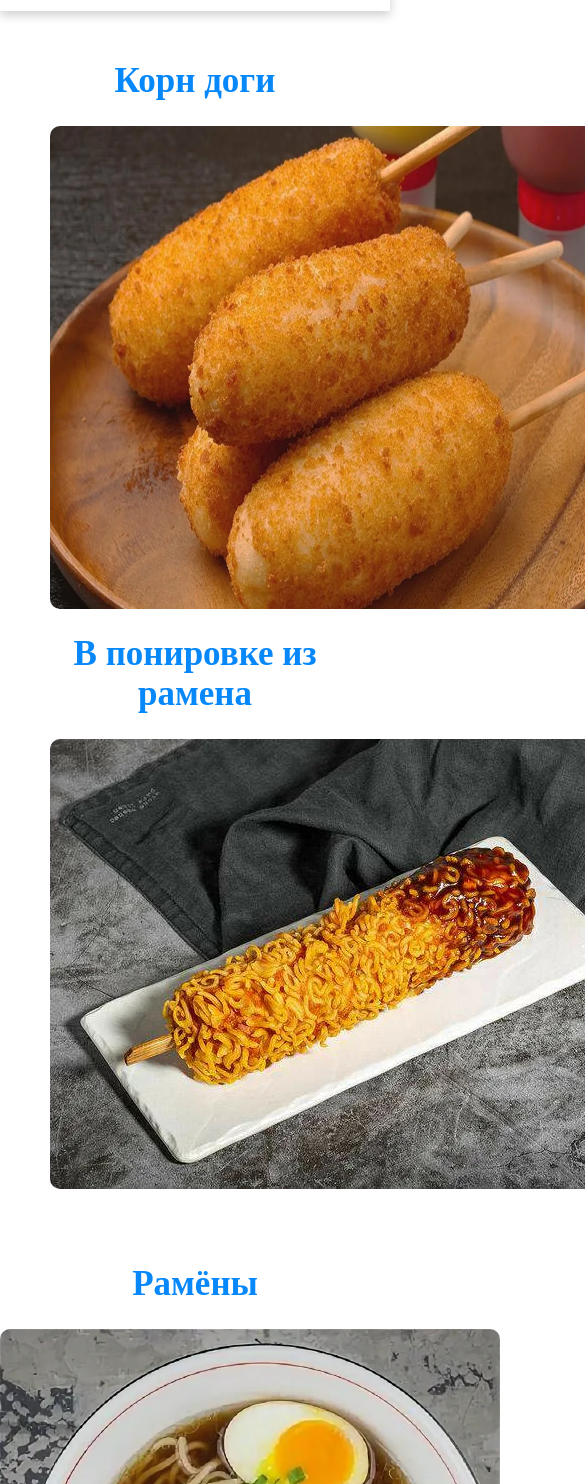
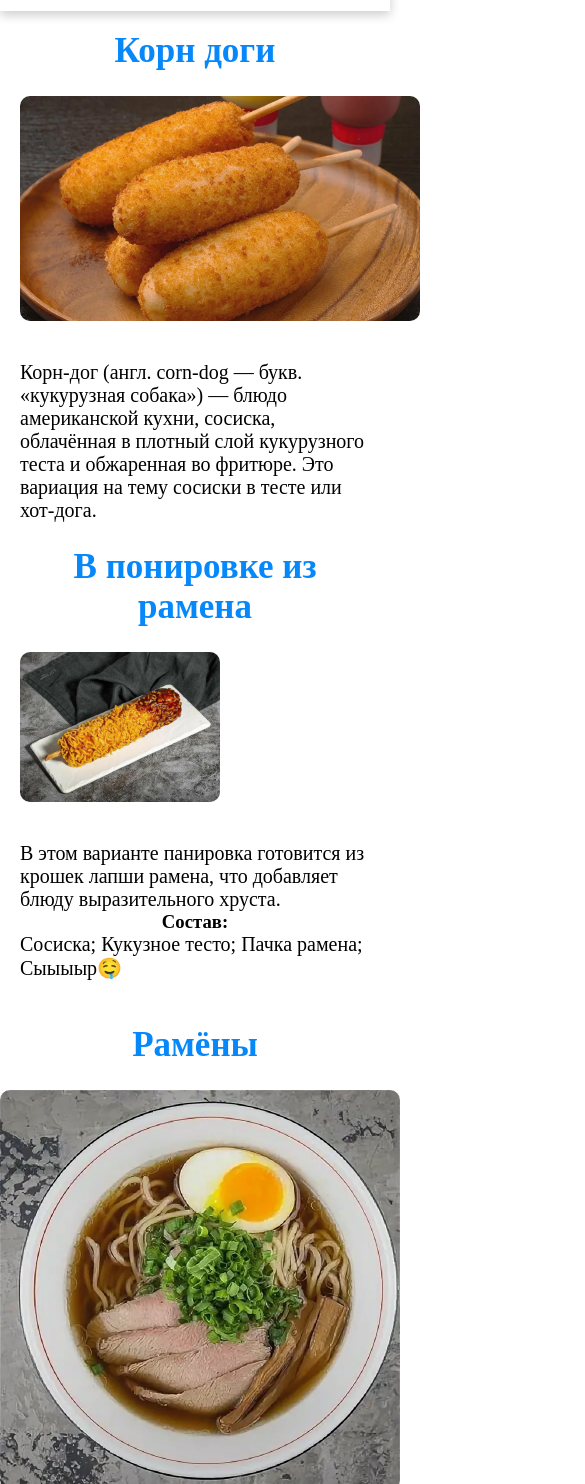
Before and after one commit to glebgemin-dotcom/Ramen-mani-, a plain HTML site: page index.html in a window 390 px wide. Shown: the part 116-1600 px from the top of the page, 585 px wide, since content can reach past the window. Drawn offline with Linux system fonts and the light colour scheme.

Commit message:
Update style.css

```diff
--- a/style.css
+++ b/style.css
@@ -49,7 +49,7 @@ main img{
     border-radius: 10px;
 }
 article{
-    padding: 50px;
+    padding: 20px;
 }
 footer{
     background-color: rgb(255, 255, 255);
@@ -61,10 +61,10 @@ h2{
     text-align: center;
 }
 .corn{
-   width: 600px;
+   width: 400px;
 }
 .ram{
-    width:500px;
+    width:400px;
     display: flex;
     justify-content:space-around;
 }
@@ -77,7 +77,7 @@ h2{
 .wrap{
     display: flex;
     justify-content: space-around;
-    gap:40px;
+    gap:30px;
     margin: 30px 0;
 }
 .wrap{
@@ -114,7 +114,7 @@ input{
 }
 .burger{
     width: 30px;
-    display: flex;
+    display: none;
     height:22px;
     flex-direction: column;
     cursor: pointer;
@@ -135,5 +135,17 @@ input{
     ul{
         display: none;
     }
-
+ul.show{
+        display: flex;
+        flex-direction: column;
+    }
+    .burger{
+        display: flex;
+    }
+    article img{
+        width: 200px;
+    }
+    .wrap{
+        flex-direction: column;
+    }
 }
```
